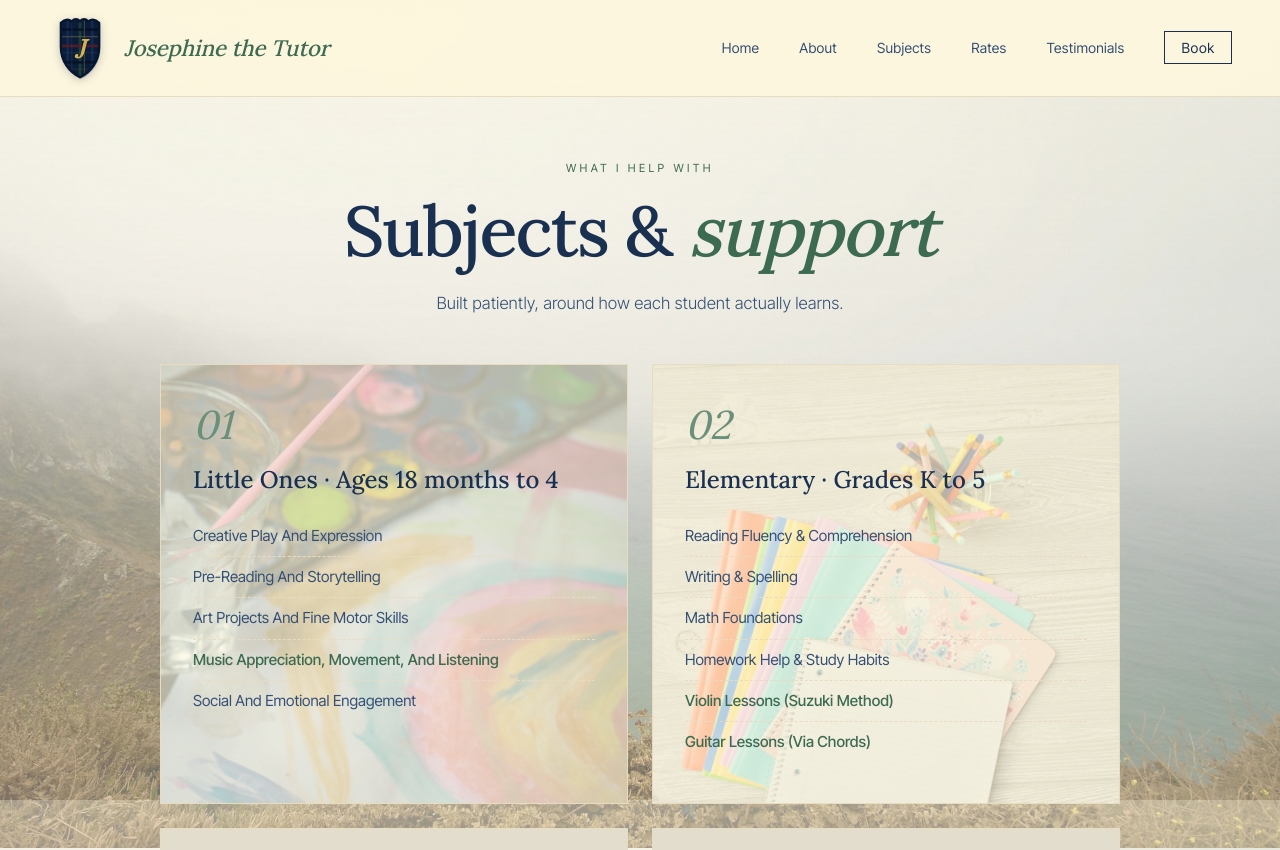
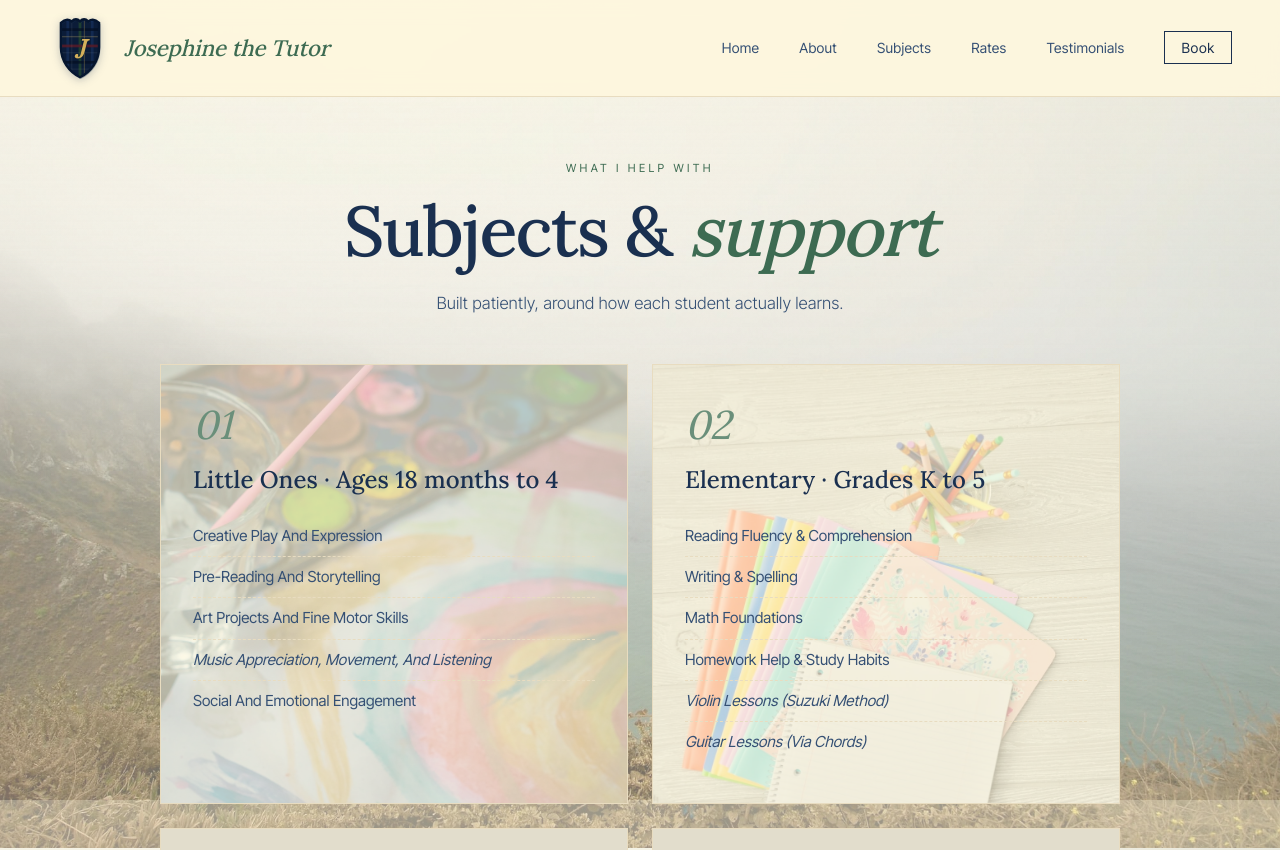
Before and after one commit to patrickparagas1/josephine-tutoring, a Next.js app: page /subjects in a window 1280 px wide. Shown: the top 850 px of the page. Built offline with nearby package versions, Linux system fonts and the light colour scheme; grey boxes are pictures that could not be loaded.

Commit message:
Italicize music subject items instead of green color

```diff
--- a/app/globals.css
+++ b/app/globals.css
@@ -643,7 +643,7 @@ section {
   font-size: 0.95rem;
 }
 .service-list li:last-child { border-bottom: none; }
-.service-list li.music { color: var(--accent); font-weight: 500; }
+.service-list li.music { font-style: italic; }
 
 /* RATES */
 .rates {
```
